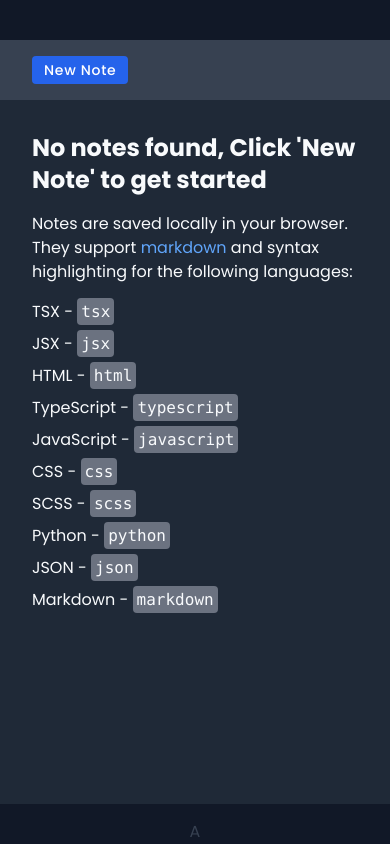
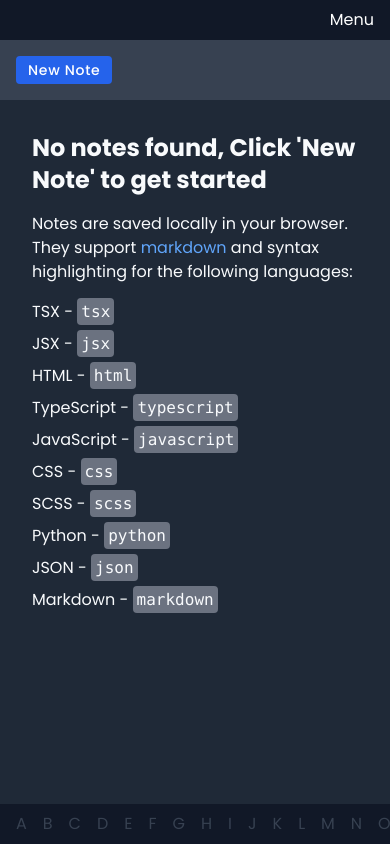
Before and after one commit to darrencarlin/notes-app, a Next.js app: page / in a window 390 px wide. Built offline with nearby package versions, Linux system fonts and the light colour scheme.

Commit message:
mobile styles

```diff
--- a/src/components/Controls.tsx
+++ b/src/components/Controls.tsx
@@ -9,7 +9,7 @@ const Controls: React.FC = () => {
   const noNotes = !notes.length;
 
   return (
-    <div className="bg-gray-700 py-4 px-8 flex  justify-between gap-4 items-center">
+    <div className="bg-gray-700 py-2 px-4 sm:py-4 sm:px-8 flex  justify-between gap-4 items-center">
       {editMode !== "new" && (
         <Button
           text="New Note"
--- a/src/components/Letters.tsx
+++ b/src/components/Letters.tsx
@@ -1,12 +1,47 @@
 import { useAppDispatch, useAppSelector } from "@/store/hooks/redux";
 import { setLetter } from "@/store/state/noteApp";
 import { checkStringsMatch } from "@/util/functions/checkStringsMatch";
+
+import useWindowWidth from "@/util/hooks/useWindowWidth";
 import classNames from "classnames";
 
 const Letters: React.FC = () => {
   const { letters, currentLetter, notes } = useAppSelector((state) => state.noteApp);
 
   const dispatch = useAppDispatch();
+
+  const width = useWindowWidth();
+
+  if (width < 768) {
+    return (
+      <div className="flex items-center gap-4 overflow-x-scroll p-4 bg-gray-900">
+        {letters.map((l) => {
+          const hasNoNotes = !notes.some((n) => n.letter === l);
+          const isActive = checkStringsMatch(l, currentLetter);
+
+          const buttonClasses = classNames({
+            "text-gray-700": hasNoNotes,
+            "text-white font-bold": !hasNoNotes,
+            "cursor-default": hasNoNotes,
+            "bg-gray-800 rounded": isActive,
+          });
+
+          return (
+            <button
+              type="button"
+              key={l}
+              className={`${buttonClasses} `}
+              onClick={() => {
+                dispatch(setLetter(l));
+              }}
+            >
+              {l.toUpperCase()}
+            </button>
+          );
+        })}
+      </div>
+    );
+  }
 
   return (
     <div className="no-scrollbar order-last h-10 sm:h-screen overflow-auto bg-gray-900 p-4">
--- a/src/components/Note.tsx
+++ b/src/components/Note.tsx
@@ -56,7 +56,7 @@ const Note: React.FC = () => {
 
   if (editMode === "new") {
     return (
-      <div className="bg-gray-800 py-4 px-8">
+      <div className="bg-gray-800 py-2 px-4 sm:py-4 sm:px-8">
         <h1 className="text-2xl font-bold mb-4">New Note</h1>
         <HorizontalRule />
 
--- a/src/components/Notes.tsx
+++ b/src/components/Notes.tsx
@@ -1,18 +1,21 @@
 import { useAppDispatch, useAppSelector } from "@/store/hooks/redux";
-import { setNote } from "@/store/state/noteApp";
+import { setNote, toggleMenu } from "@/store/state/noteApp";
 import { Note } from "@/types";
 import { checkStringsMatch } from "@/util/functions/checkStringsMatch";
+import useWindowWidth from "@/util/hooks/useWindowWidth";
 import classNames from "classnames";
 import { useEffect, useState } from "react";
 
 const Notes: React.FC = () => {
   const [filteredNotes, setFilteredNotes] = useState<Note[]>([]);
 
-  const { notes, currentLetter, currentNote } = useAppSelector(
+  const { notes, currentLetter, currentNote, menuOpen } = useAppSelector(
     (state) => state.noteApp
   );
 
   const dispatch = useAppDispatch();
+
+  const width = useWindowWidth();
 
   useEffect(() => {
     const filteredNotes = notes.filter(
@@ -20,6 +23,59 @@ const Notes: React.FC = () => {
     );
     setFilteredNotes(filteredNotes);
   }, [currentLetter, notes]);
+
+  if (width < 768) {
+    const classnames = classNames(
+      {
+        "-translate-x-full h-screen": !menuOpen,
+        "block absolute transform translate-x-0 w-full h-screen ease-in-out transition-all duration-300":
+          menuOpen,
+      },
+      "bg-gray-900 p-4 flex flex-col justify-between items-start transition-all ease-in-out delay-150"
+    );
+
+    return (
+      <div className="bg-gray-900">
+        <button
+          className="text-white block absolute top-2 right-4 z-10"
+          onClick={() => dispatch(toggleMenu())}
+        >
+          Menu
+        </button>
+
+        <div className={classnames}>
+          <div>
+            <h3 className="font-bold mb-4">{currentLetter.toUpperCase()}</h3>
+            <div className="flex flex-col items-start">
+              {filteredNotes.map((n) => {
+                const isActive = checkStringsMatch(
+                  currentNote?.title ?? "",
+                  n.title
+                );
+                const buttonClasses = classNames(
+                  {
+                    "bg-gray-800 rounded": isActive,
+                  },
+                  "mb-2 font-light tracking-wide p-2"
+                );
+
+                return (
+                  <button
+                    key={n.id}
+                    type="button"
+                    onClick={() => dispatch(setNote(n))}
+                    className={buttonClasses}
+                  >
+                    {n.title}
+                  </button>
+                );
+              })}
+            </div>
+          </div>
+        </div>
+      </div>
+    );
+  }
 
   return (
     <div className="bg-gray-900 p-4 flex flex-col justify-between items-start">
--- a/src/store/state/noteApp.ts
+++ b/src/store/state/noteApp.ts
@@ -11,6 +11,7 @@ export const noteApp = createSlice({
     currentLetter: "",
     currentNote: {} as Note,
     modalOpen: false,
+    menuOpen: false,
   } as NoteApp,
   reducers: {
     setEditMode: (state, action) => {
@@ -26,6 +27,7 @@ export const noteApp = createSlice({
     setNote: (state, action) => {
       state.currentNote = action.payload;
       state.editMode = "view";
+      if (state.menuOpen) state.menuOpen = false;
     },
     editNote: (state, action) => {
       const { id } = action.payload;
@@ -62,6 +64,9 @@ export const noteApp = createSlice({
     toggleModal: (state) => {
       state.modalOpen = !state.modalOpen;
     },
+    toggleMenu: (state) => {
+      state.menuOpen = !state.menuOpen;
+    },
   },
 });
 
@@ -73,6 +78,7 @@ export const {
   addNote,
   deleteNote,
   toggleModal,
+  toggleMenu,
 } = noteApp.actions;
 
 export const noteAppReducer = noteApp.reducer;
--- a/src/types/index.ts
+++ b/src/types/index.ts
@@ -14,6 +14,7 @@ export interface NoteApp {
   currentLetter: string;
   currentNote: Note;
   modalOpen: boolean;
+  menuOpen: boolean;
   setLetter: (letter: string) => void;
   setNote: (note: Note) => void;
   editNote: (note: Note) => void;
--- /dev/null
+++ b/src/util/hooks/useWindowWidth.ts
@@ -0,0 +1,19 @@
+import { useState, useEffect } from "react";
+
+function useWindowWidth() {
+  const [width, setWidth] = useState(window.innerWidth);
+
+  useEffect(() => {
+    function handleResize() {
+      setWidth(window.innerWidth);
+    }
+
+    window.addEventListener("resize", handleResize);
+
+    return () => window.removeEventListener("resize", handleResize);
+  }, []);
+
+  return width;
+}
+
+export default useWindowWidth;
```
Also changed, not shown: src/util/hooks/useIsMobile.ts (added, +26 -0 lines).
